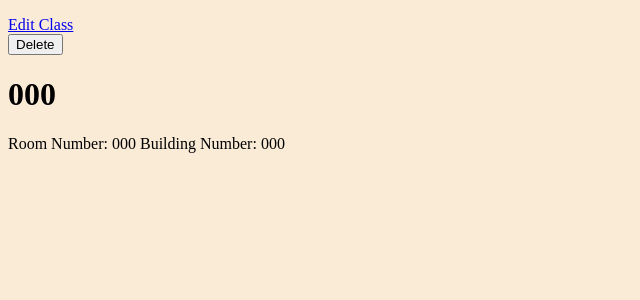
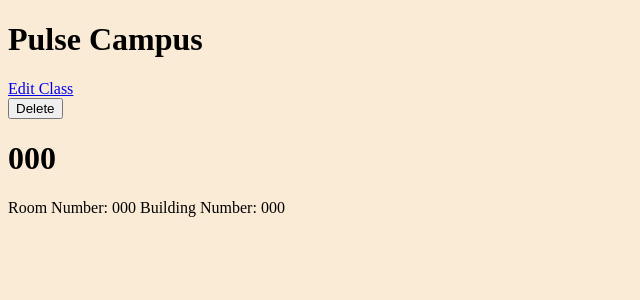
Before and after one commit to asiradnan/PulseCampus, a Django app: page /classes/1/ in a window 1280 px wide. Shown: the part 94-394 px from the top of the page, without its empty margins (0-640 px from the left). Run offline with Django 4.2, Linux system fonts and the light colour scheme; tables that the repository leaves empty hold one stand-in row (values such as "Sample post").

Commit message:
testing ci cd

```diff
--- a/templates/base.html
+++ b/templates/base.html
@@ -10,6 +10,7 @@
 
 <body>
     <nav>
+
         <a href="{% url 'departments:department_list' %}">Departments</a>
         <a href="{% url 'classes:class_list' %}">Classes</a>
         {% if user.is_authenticated %} <p><a href="{% url 'users:logout' %}?next={{request.path|urlencode}}">Logout</a></p>
@@ -18,6 +19,7 @@
             <p><a href="{% url 'users:login' %}">Log In</a></p>
         {% endif %}
     </nav>
+    <h1>Pulse Campus</h1>
     {% block content %}
     {% endblock %}
     {% if messages %}
```
